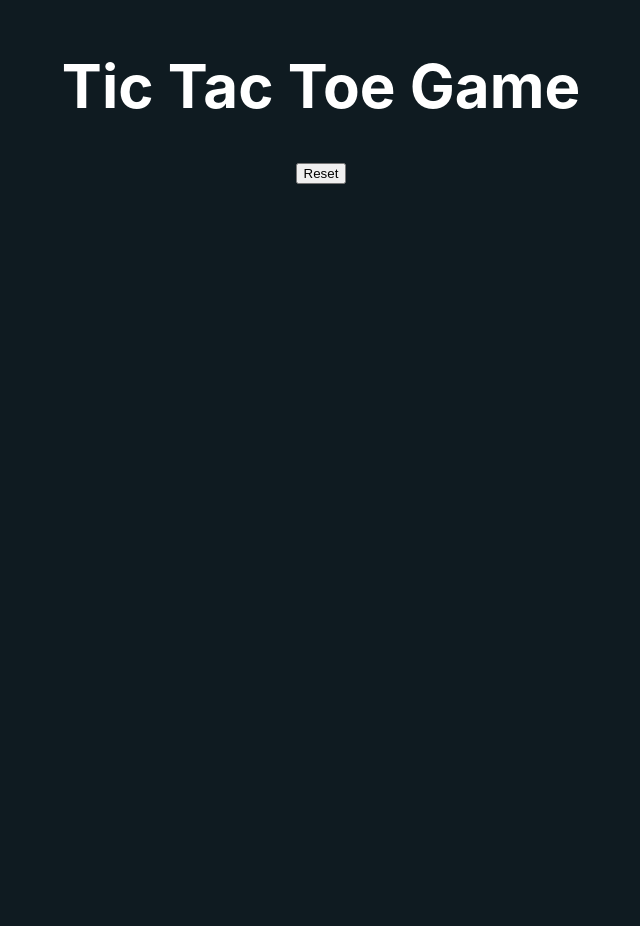
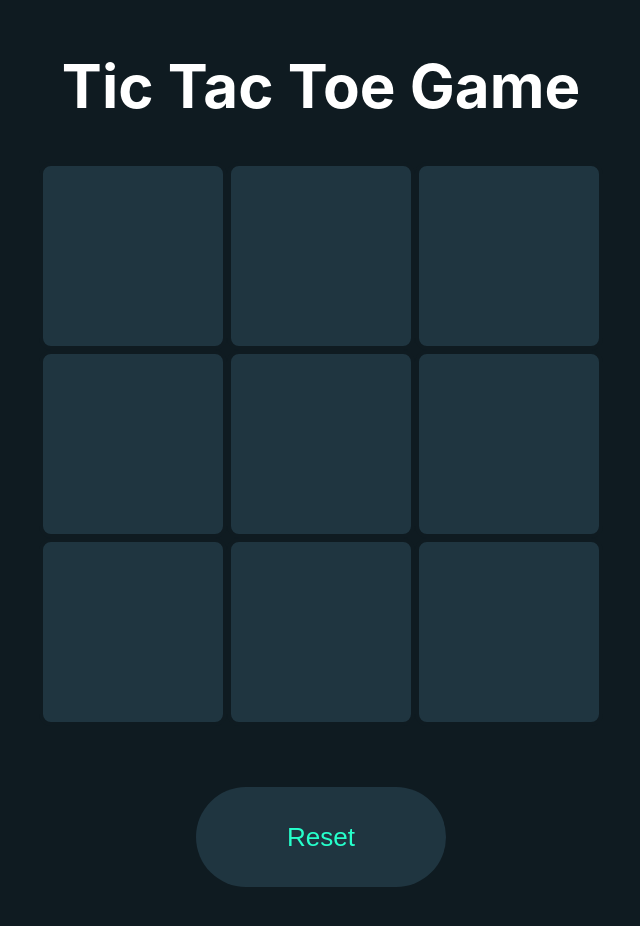
Before and after one commit to Levss30/react-tic_tac_toe-game, a React (Create React App) app: page / in a window 1280 px wide. Shown: the top 926 px of the page, without its empty margins (319-959 px from the left). Before the commit the page ends 800 px from the top, so only its background shows below. Built offline with nearby package versions, Linux system fonts and the light colour scheme.

Commit message:
Feat BoxesCss

```diff
--- a/src/tic-tac-toe/TicTacToe.css
+++ b/src/tic-tac-toe/TicTacToe.css
@@ -10,3 +10,34 @@
     justify-content: center;
     align-items: center;
 }
+
+.reset {
+    width: 250px;
+    height: 100px;
+    border: none;
+    outline: none;
+    cursor: pointer;
+    border-radius: 50px;
+    background: #1f3540;
+    font-size: 26px;
+    color: #26ffcb;
+    margin-top: 25px;
+    margin-bottom: 50px;
+}
+
+.boxes {
+    display: flex;
+    height: 180px;
+    width: 180px;
+    background: #1f3540;
+    border: 4px solid #0f1b21;
+    border-radius: 12px;
+    cursor: pointer;
+}
+
+.board {
+    height: 600px;
+    width: 564px;
+    display: flex;
+    margin: auto;
+}
```
